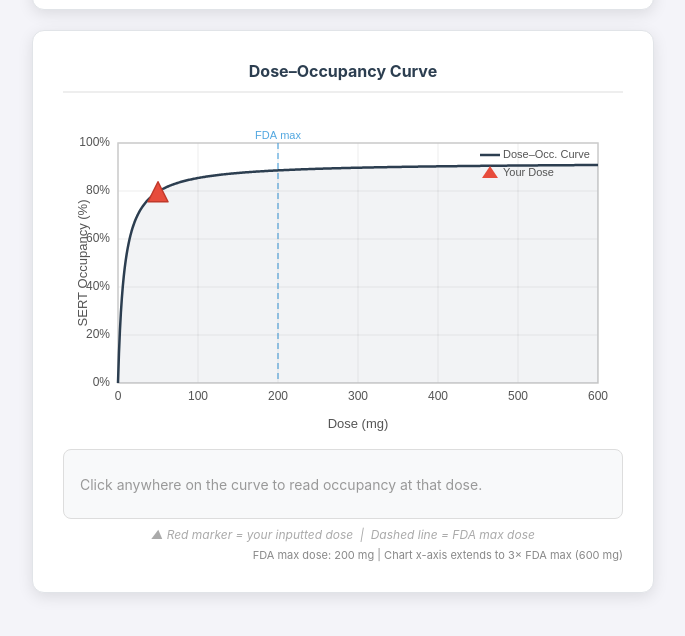
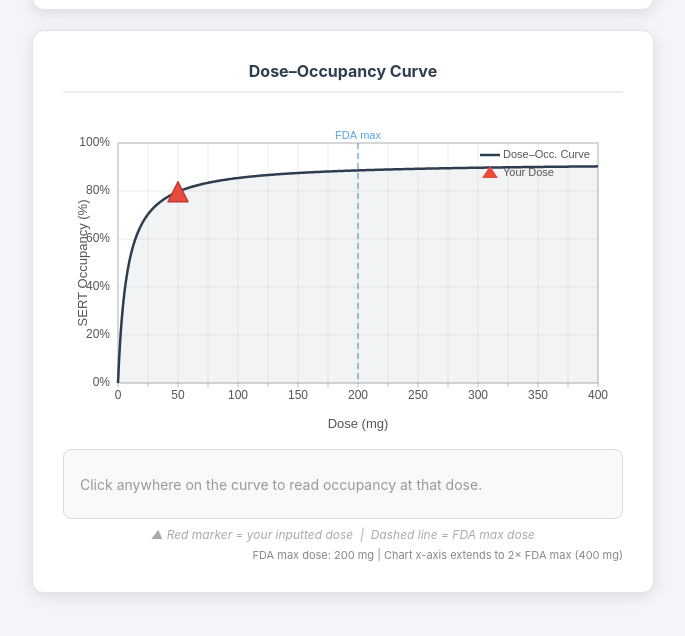
Before and after one commit to psychfiles/dosetoRO, a plain HTML site: page index.html in a window 1280 px wide. Shown: the part 596-1232 px from the top of the page, without its empty margins (297-982 px from the left). Drawn offline with Linux system fonts and the light colour scheme.

Commit message:
Update index.html

```diff
--- a/index.html
+++ b/index.html
@@ -294,7 +294,7 @@
 
     // ── Draw chart ───────────────────────────────────────────────────────────
     function drawChart(emax, ed50, currentDose, fdaMax, clickedDose) {
-        const xMax = fdaMax * 3;
+        const xMax = fdaMax * 2;
 
         // High-DPI sizing
         const dpr  = window.devicePixelRatio || 1;
@@ -318,7 +318,10 @@
         ctx.fillRect(0, 0, cssW, cssH);
 
         // ── Grid & axes ──
-        const xTicks = niceTicks(xMax, 6);
+        // 25 mg intervals; label every other tick when the range is large
+        const xTicks = [];
+        for (let v = 0; v <= xMax + 0.001; v += 25) xTicks.push(Math.round(v));
+        const labelEvery = xTicks.length > 10 ? 2 : 1; // label every 50 mg when crowded
         const yTicks = [0, 20, 40, 60, 80, 100];
 
         ctx.strokeStyle = 'rgba(0,0,0,0.07)';
@@ -347,15 +350,25 @@
         ctx.lineWidth = 1.5;
         ctx.strokeRect(margin.left, margin.top, plotW, plotH);
 
-        // X tick labels
+        // X tick labels (every 25 mg tick mark; label every 50 mg when range is large)
         ctx.fillStyle = '#555';
         ctx.font = '12px sans-serif';
         ctx.textAlign = 'center';
         ctx.textBaseline = 'top';
-        for (const v of xTicks) {
+        ctx.strokeStyle = 'rgba(0,0,0,0.25)';
+        ctx.lineWidth = 1;
+        xTicks.forEach((v, i) => {
             const { px } = toPixel(v, 0, chartState);
-            ctx.fillText(v, px, margin.top + plotH + 8);
-        }
+            // Tick mark
+            ctx.beginPath();
+            ctx.moveTo(px, margin.top + plotH);
+            ctx.lineTo(px, margin.top + plotH + 4);
+            ctx.stroke();
+            // Label only on every nth tick
+            if (i % labelEvery === 0) {
+                ctx.fillText(v, px, margin.top + plotH + 7);
+            }
+        });
 
         // Y tick labels
         ctx.textAlign = 'right';
@@ -561,7 +574,7 @@
         const selKey = medSelect.value;
         const fdaMax = (MED_DATA[selKey] ? MED_DATA[selKey].fdaMax : null) || (ed50 * 10);
 
-        fdaLabel.textContent = `FDA max dose: ${fdaMax} mg  |  Chart x-axis extends to 3× FDA max (${fdaMax * 3} mg)`;
+        fdaLabel.textContent = `FDA max dose: ${fdaMax} mg  |  Chart x-axis extends to 2× FDA max (${fdaMax * 2} mg)`;
 
         drawChart(emax, ed50, dose, fdaMax, lastClickedDose);
     }
```
